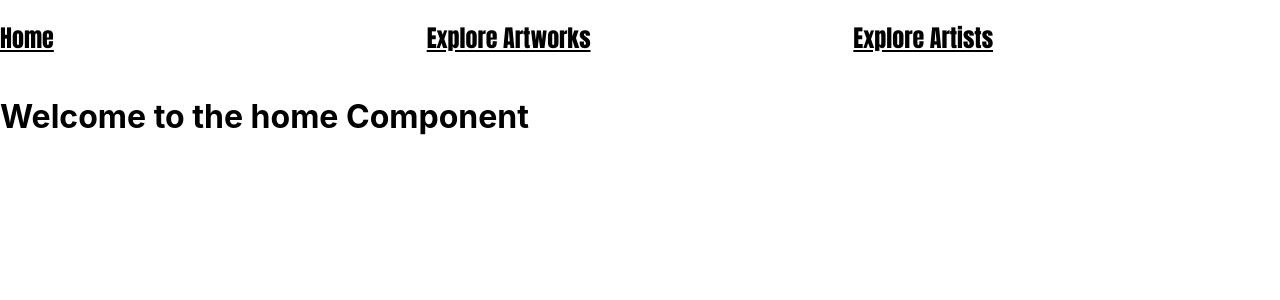
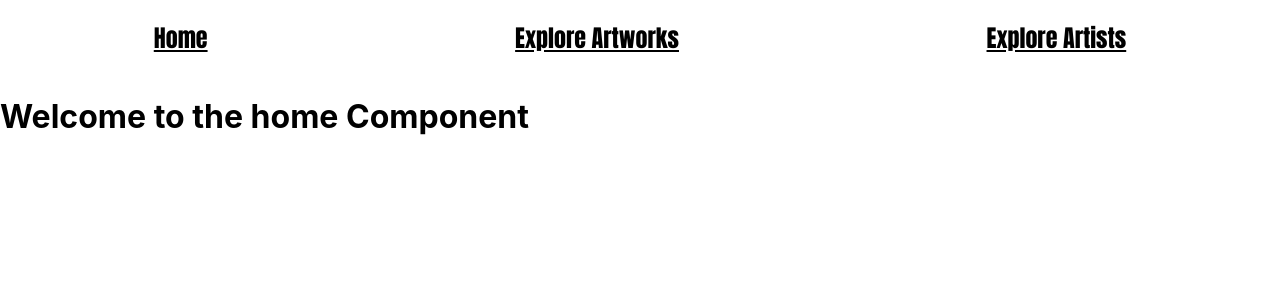
Before and after one commit to BellaMalo1/Bellas-React-App, a React (Create React App) app: page / in a window 1280 px wide. Shown: the top 300 px of the page. Built offline with nearby package versions, Linux system fonts and the light colour scheme.

Commit message:
mapped artworks

```diff
--- a/src/App.css
+++ b/src/App.css
@@ -2,17 +2,19 @@
 .nav-bar {
   font-family:Impact, Haettenschweiler, 'Arial Narrow Bold', sans-serif;
   text-decoration: none;
-  display: grid;
-  grid-template-columns: 1fr 1fr 1fr;
+  display: flex;
+  justify-content:space-around;
+}
+.link1{
+  color: black;
 
 
 }
-.link1{
-  color: black;
-}
 .link2{
   color: black;
+  grid-column: 2;
 }
 .link3{
   color: black;
+  grid-column: 3;
 }
--- a/src/Componets/GetArt.js
+++ b/src/Componets/GetArt.js
@@ -1,38 +1,51 @@
 
-import { useState } from 'react'
+import { useState, useEffect } from 'react'
 
 function GetArt () {
     const [ art, setArt] = useState([])
 
     const url = `https://api.artsy.net/api/artworks/`
 
-    fetch(url,{ headers:{"X-XAPP-Token":process.env.REACT_APP_KEY} } )
+    useEffect(() => {
+      fetch(url,{ headers:{"X-XAPP-Token":process.env.REACT_APP_KEY} } )
        .then((res) => {
-         // parse JSON string into an actual JS object
+
          return res.json()
        })
        .then((data) => {
-         // once we have the object, do stuff
+
          console.log('success!', data)
-         setArt(data._embedded.artworks[3]._links.thumbnail.href)
-        // setArt(data._embedded.artworks)
+        //  setArt(data._embedded.artworks[2]._links.thumbnail.href)
+        setArt(data._embedded.artworks)
 
     })
        .catch((err) => {
          console.log('something went wrong...', err)
        })
 
+
+
+    },[])
+
+    useEffect(() => {
+   console.log(art[0])
+    },[art])
+
+  if(art.length === 0) {
+    return null
+  }
+
+
 return (
     <div className='Art-gallery'>
-
     <h1>You're in Get Art!</h1>
     <img src={art} alt="painting"/>
 
-{/* {art.map(artworks => (
+{art.length > 0 && art.map(artworks => (
     <div key={artworks.thumbnail} className='Gallery'>
-        <img src={artworks.thumbnail.href} alt={artworks.artist.href} />
+        <img src={artworks._links.thumbnail.href} alt={artworks._links.artists.href} />
      </div>
-))} */}
+))}
 
 
 
```
Also changed, not shown: public/logo192.png 15-07-30-854.png (renamed from public/logo192.png), public/manifest.json, 1 other file (tests, documents, lock files or other folders).
